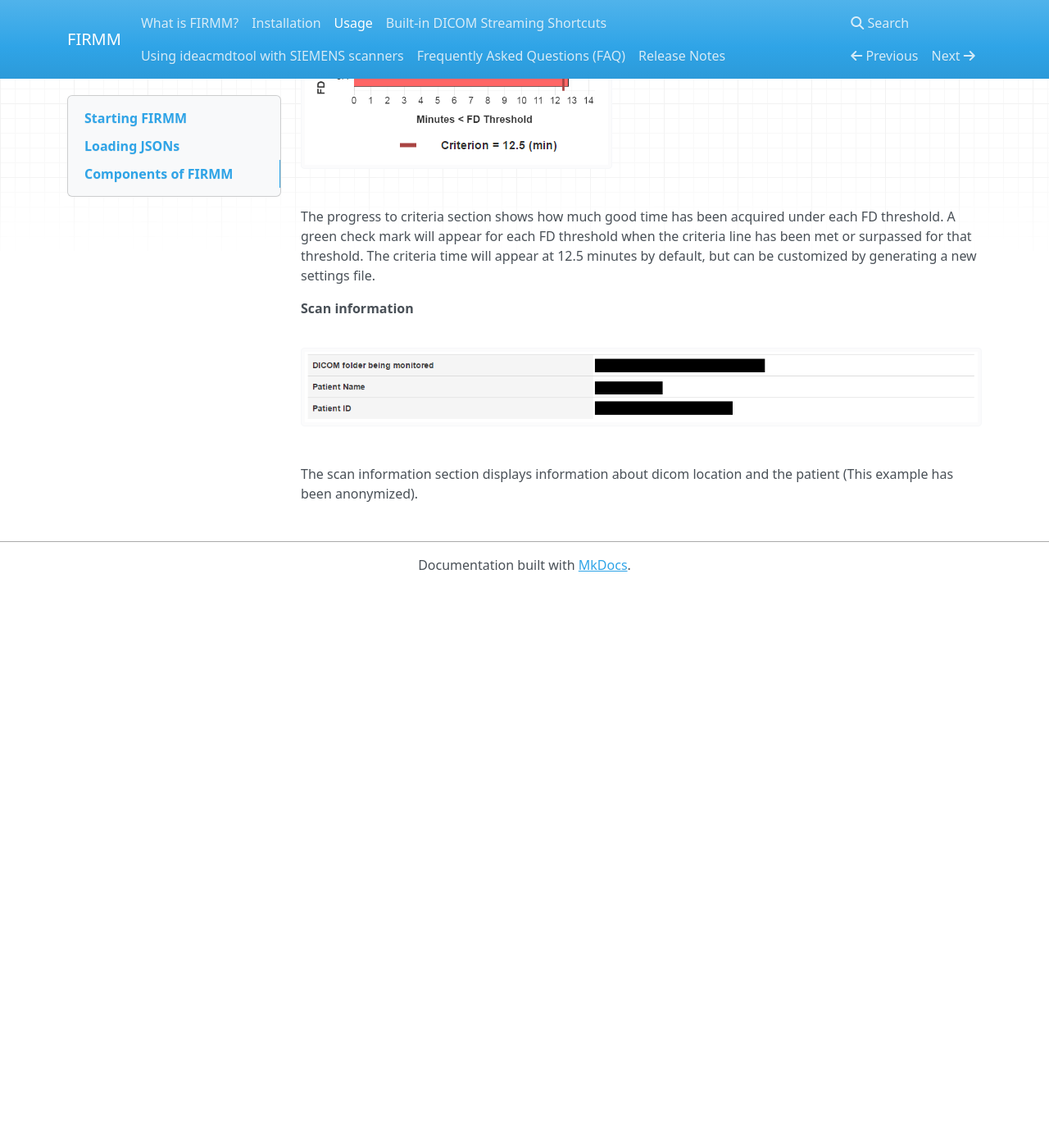
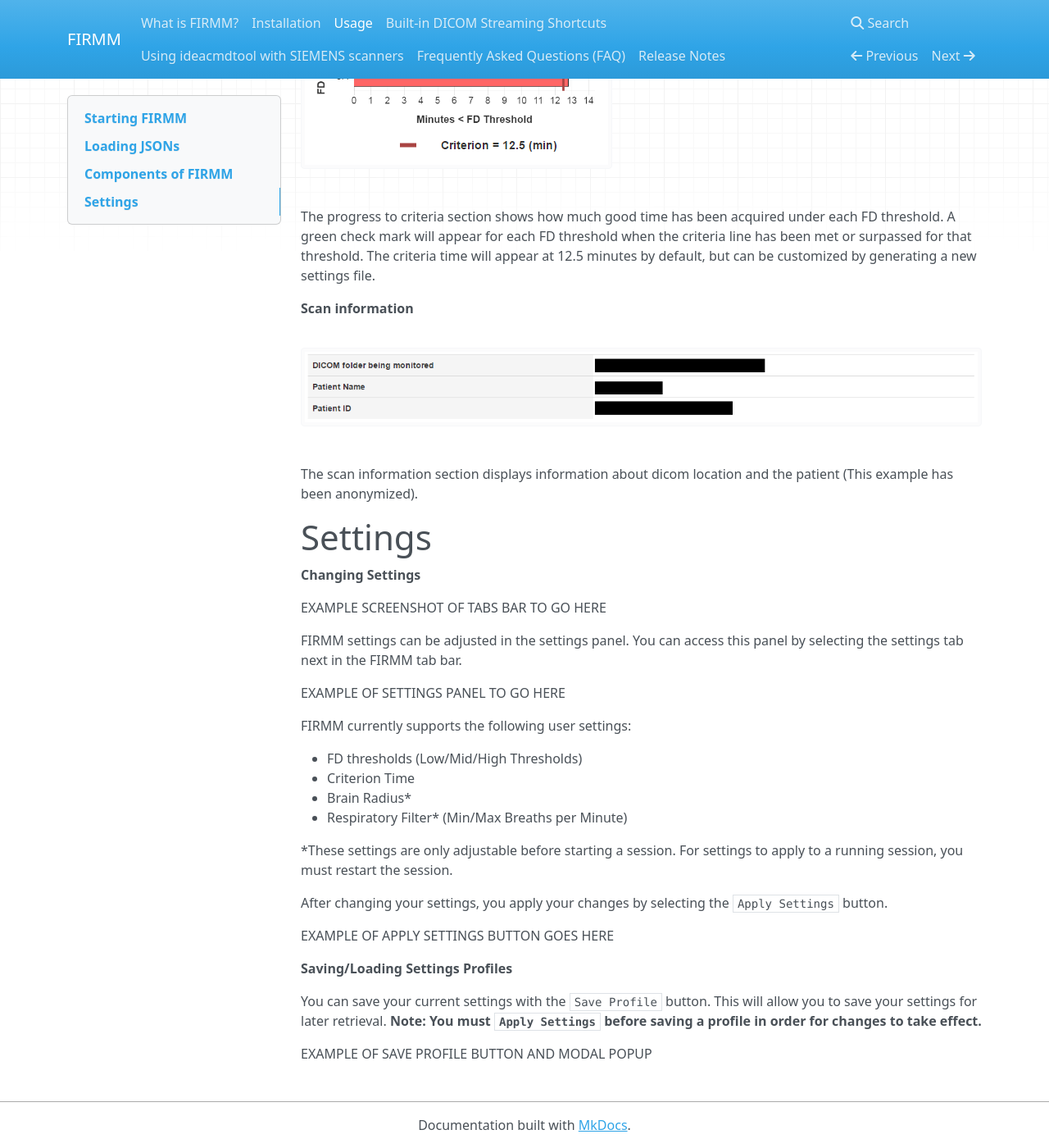
Before and after one commit to FIRMMsoftware/firmm_docs, an MkDocs documentation site: the page built from docs/FIRMM_USAGE.md, in a window 1280 px wide and 1400 px high, scrolled down 6817 px. Shown: the whole window at 82% size. Built offline with MkDocs 1.6.1, drawn with Linux system fonts in a browser that asks for light colours; nearby versions of some CDN libraries; old or Windows-style settings are respelled for this version of MkDocs; before the commit the page ends 7534 px from its top, so only the background shows below that.

Commit message:
Add settings section to usage

```diff
--- a/docs/FIRMM_USAGE.md
+++ b/docs/FIRMM_USAGE.md
@@ -118,3 +118,32 @@ The progress to criteria section shows how much good time has been acquired unde
 ![Scan information example](img/scan_information.png)
 
 The scan information section displays information about dicom location and the patient (This example has been anonymized).
+
+# Settings
+
+**Changing Settings**
+
+EXAMPLE SCREENSHOT OF TABS BAR TO GO HERE
+
+FIRMM settings can be adjusted in the settings panel. You can access this panel by selecting the settings tab next in the FIRMM tab bar.
+
+EXAMPLE OF SETTINGS PANEL TO GO HERE
+
+FIRMM currently supports the following user settings:
+
+- FD thresholds (Low/Mid/High Thresholds)
+- Criterion Time
+- Brain Radius\*
+- Respiratory Filter\* (Min/Max Breaths per Minute)
+
+\*These settings are only adjustable before starting a session. For settings to apply to a running session, you must restart the session.
+
+After changing your settings, you apply your changes by selecting the `Apply Settings` button.
+
+EXAMPLE OF APPLY SETTINGS BUTTON GOES HERE
+
+**Saving/Loading Settings Profiles**
+
+You can save your current settings with the `Save Profile` button. This will allow you to save your settings for later retrieval. **Note: You must `Apply Settings` before saving a profile in order for changes to take effect.**
+
+EXAMPLE OF SAVE PROFILE BUTTON AND MODAL POPUP
```
